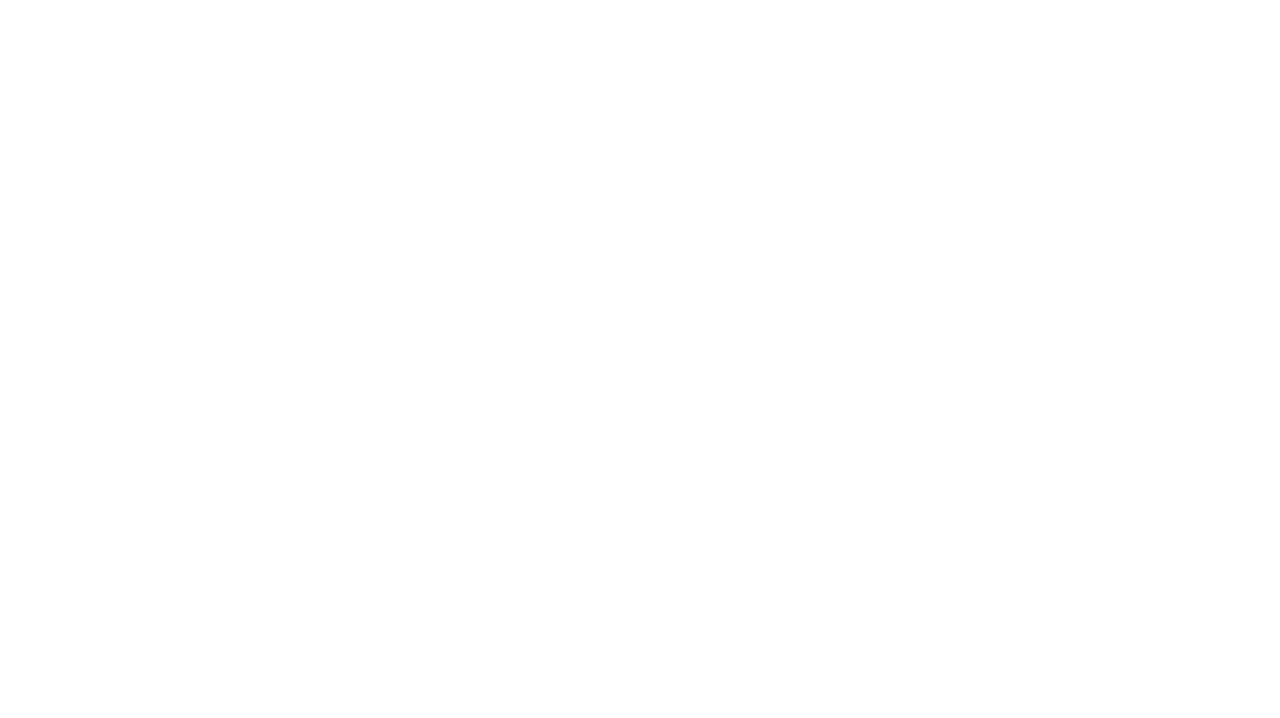
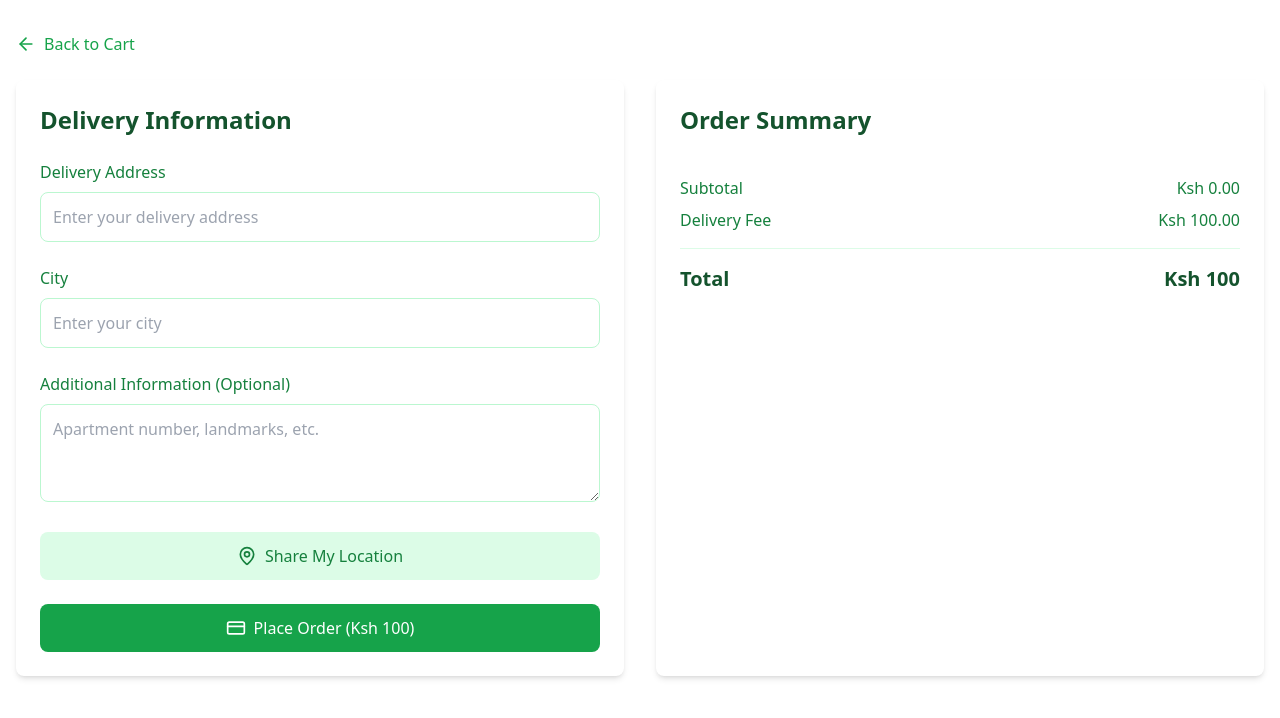
Before and after one commit to Murega14/agrilink_frontend, a React (Create React App) app: page /checkout in a window 1280 px wide. Before the commit this address had no page. Shown: the top 718 px of the page. Built offline with nearby package versions, Linux system fonts and the light colour scheme.

Commit message:
feat: add Checkout component and integrate order fetching in Orders component

```diff
--- a/src/App.js
+++ b/src/App.js
@@ -21,6 +21,7 @@ import Orders from './components/FarmerUI/Orders';
 import Newsletter from './components/FarmerUI/Newsletter';
 import Analytics from './components/FarmerUI/Analytics';
 import ComingSoon from './components/context/ComingSoon';
+import Checkout from './components/BuyerUI/Checkout';
 
 function App() {
   return (
@@ -45,6 +46,7 @@ function App() {
           <Route path='/newsletter' element={<Newsletter />} />
           <Route path='/analytics' element={<Analytics />} />
           <Route path='/comingsoon' element={<ComingSoon />} />
+          <Route path='/checkout' element={<Checkout />} />
         </Routes>
         <ToastContainer />
       </Router>
--- /dev/null
+++ b/src/components/BuyerUI/Checkout.jsx
@@ -0,0 +1,215 @@
+import React, { useState, useContext } from 'react';
+import { useNavigate } from 'react-router-dom';
+import { CartContext } from '../context/Cart';
+import { MapPin, Loader2, CreditCard, ArrowLeft } from 'lucide-react';
+import { Link } from 'react-router-dom';
+import axiosInstance from '../../utils/Axios';
+
+const Checkout = () => {
+  const navigate = useNavigate();
+  const { cartItems, getCartTotal, clearCart } = useContext(CartContext);
+  const [loading, setLoading] = useState(false);
+  const [location, setLocation] = useState({
+    address: '',
+    city: '',
+    additionalInfo: '',
+    coordinates: null
+  });
+
+  const [formErrors, setFormErrors] = useState({});
+
+  const handleGetLocation = () => {
+    if ("geolocation" in navigator) {
+      setLoading(true);
+      navigator.geolocation.getCurrentPosition(
+        (position) => {
+          setLocation(prev => ({
+            ...prev,
+            coordinates: {
+              lat: position.coords.latitude,
+              lng: position.coords.longitude
+            }
+          }));
+          setLoading(false);
+        },
+        (error) => {
+          console.error("Error getting location:", error);
+          setLoading(false);
+        }
+      );
+    } else {
+      alert("Geolocation is not supported by your browser");
+    }
+  };
+
+  const validateForm = () => {
+    const errors = {};
+    if (!location.address.trim()) errors.address = "Delivery address is required";
+    if (!location.city.trim()) errors.city = "City is required";
+    if (!location.coordinates) errors.coordinates = "Please share your location";
+    return errors;
+  };
+
+  const handleSubmit = async (e) => {
+    e.preventDefault();
+
+    const errors = validateForm();
+    if (Object.keys(errors).length > 0) {
+      setFormErrors(errors);
+      return;
+    }
+
+    setLoading(true);
+    try {
+      // Format the order data
+      const orderData = {
+        items: cartItems.map(item => ({
+          product_id: item.id,
+          quantity: item.quantity
+        })),
+        delivery_location: {
+          address: location.address,
+          city: location.city,
+          additional_info: location.additionalInfo,
+          coordinates: location.coordinates
+        }
+      };
+
+      const response = await axiosInstance.post('/api/v1/orders/create', orderData);
+
+      if (response.status !== 200 && response.status !== 201) throw new Error('Failed to create order');
+
+      // Clear cart and redirect to success page
+      clearCart();
+      navigate('/order-success');
+    } catch (error) {
+      console.error('Error creating order:', error);
+      alert('Failed to create order. Please try again.');
+    } finally {
+      setLoading(false);
+    }
+  };
+
+  return (
+    <div className="container mx-auto px-4 py-8">
+      <Link
+        to="/cart"
+        className="inline-flex items-center text-green-600 hover:text-green-700 mb-6"
+      >
+        <ArrowLeft className="mr-2" size={20} />
+        Back to Cart
+      </Link>
+
+      <div className="grid md:grid-cols-2 gap-8">
+        {/* Delivery Information Form */}
+        <div className="bg-white p-6 rounded-lg shadow-md">
+          <h2 className="text-2xl font-bold text-green-900 mb-6">Delivery Information</h2>
+
+          <form onSubmit={handleSubmit} className="space-y-6">
+            <div>
+              <label className="block text-green-700 mb-2">Delivery Address</label>
+              <input
+                type="text"
+                value={location.address}
+                onChange={(e) => setLocation(prev => ({...prev, address: e.target.value}))}
+                className="w-full p-3 border border-green-200 rounded-lg focus:ring-2 focus:ring-green-500 focus:border-transparent"
+                placeholder="Enter your delivery address"
+              />
+              {formErrors.address && (
+                <p className="text-red-500 text-sm mt-1">{formErrors.address}</p>
+              )}
+            </div>
+
+            <div>
+              <label className="block text-green-700 mb-2">City</label>
+              <input
+                type="text"
+                value={location.city}
+                onChange={(e) => setLocation(prev => ({...prev, city: e.target.value}))}
+                className="w-full p-3 border border-green-200 rounded-lg focus:ring-2 focus:ring-green-500 focus:border-transparent"
+                placeholder="Enter your city"
+              />
+              {formErrors.city && (
+                <p className="text-red-500 text-sm mt-1">{formErrors.city}</p>
+              )}
+            </div>
+
+            <div>
+              <label className="block text-green-700 mb-2">Additional Information (Optional)</label>
+              <textarea
+                value={location.additionalInfo}
+                onChange={(e) => setLocation(prev => ({...prev, additionalInfo: e.target.value}))}
+                className="w-full p-3 border border-green-200 rounded-lg focus:ring-2 focus:ring-green-500 focus:border-transparent"
+                placeholder="Apartment number, landmarks, etc."
+                rows="3"
+              />
+            </div>
+
+            <div>
+              <button
+                type="button"
+                onClick={handleGetLocation}
+                className="w-full bg-green-100 text-green-700 py-3 rounded-lg hover:bg-green-200 flex items-center justify-center"
+              >
+                <MapPin className="mr-2" size={20} />
+                {location.coordinates ? 'Location Shared' : 'Share My Location'}
+              </button>
+              {formErrors.coordinates && (
+                <p className="text-red-500 text-sm mt-1">{formErrors.coordinates}</p>
+              )}
+            </div>
+
+            <button
+              type="submit"
+              disabled={loading}
+              className="w-full bg-green-600 text-white py-3 rounded-lg hover:bg-green-700 flex items-center justify-center disabled:bg-green-300"
+            >
+              {loading ? (
+                <Loader2 className="mr-2 animate-spin" size={20} />
+              ) : (
+                <CreditCard className="mr-2" size={20} />
+              )}
+              Place Order (Ksh {getCartTotal() + 100})
+            </button>
+          </form>
+        </div>
+
+        {/* Order Summary */}
+        <div className="bg-white p-6 rounded-lg shadow-md">
+          <h2 className="text-2xl font-bold text-green-900 mb-6">Order Summary</h2>
+
+          <div className="space-y-4">
+            {cartItems.map((item) => (
+              <div key={item.id} className="flex items-center justify-between py-2 border-b border-green-100">
+                <div>
+                  <h3 className="font-medium text-green-900">{item.name}</h3>
+                  <p className="text-sm text-green-600">Quantity: {item.quantity}</p>
+                </div>
+                <p className="font-medium text-green-900">
+                  Ksh {(item.price * item.quantity).toFixed(2)}
+                </p>
+              </div>
+            ))}
+
+            <div className="pt-4">
+              <div className="flex justify-between text-green-700">
+                <span>Subtotal</span>
+                <span>Ksh {getCartTotal().toFixed(2)}</span>
+              </div>
+              <div className="flex justify-between text-green-700 mt-2">
+                <span>Delivery Fee</span>
+                <span>Ksh 100.00</span>
+              </div>
+              <div className="flex justify-between text-xl font-bold text-green-900 mt-4 pt-4 border-t border-green-100">
+                <span>Total</span>
+                <span>Ksh {getCartTotal() + 100}</span>
+              </div>
+            </div>
+          </div>
+        </div>
+      </div>
+    </div>
+  );
+};
+
+export default Checkout;
--- a/src/components/FarmerUI/Orders.jsx
+++ b/src/components/FarmerUI/Orders.jsx
@@ -1,6 +1,8 @@
-import React from 'react';
+import React, { useEffect, useState } from 'react';
 import { ArrowLeft, Package, Clock, CheckCircle, AlertCircle } from 'lucide-react';
 import { useNavigate } from 'react-router-dom';
+import axiosInstance from '../../utils/Axios';
+import AgrilinkSpinner from '../Spinner';
 
 // Card Components
 const Card = ({ children, className = "" }) => (
@@ -29,49 +31,42 @@ const CardContent = ({ children, className = "" }) => (
 
 const Orders = () => {
   const navigate = useNavigate();
+  const [orders, setOrders] = useState([]);
+  const [loading, setLoading] = useState(true);
+  const [error, setError] = useState(null);
 
-  const orders = [
-    {
-      id: 1,
-      orderNumber: 'ORD-2025-001',
-      date: '2025-01-08',
-      customer: 'Fresh Mart Grocers',
-      items: [
-        { name: 'Organic Tomatoes', quantity: '50 kg', price: 750.00 },
-        { name: 'Bell Peppers', quantity: '25 kg', price: 500.00 }
-      ],
-      status: 'Delivered',
-      totalAmount: 1250.00,
-      deliveryDate: '2025-01-10'
-    },
-    {
-      id: 2,
-      orderNumber: 'ORD-2025-002',
-      date: '2025-01-07',
-      customer: 'Green Foods Co.',
-      items: [
-        { name: 'Sweet Corn', quantity: '100 kg', price: 475.50 },
-        { name: 'Green Beans', quantity: '40 kg', price: 400.00 }
-      ],
-      status: 'Processing',
-      totalAmount: 875.50,
-      deliveryDate: '2025-01-12'
-    },
-    {
-      id: 3,
-      orderNumber: 'ORD-2025-003',
-      date: '2025-01-05',
-      customer: 'Local Market Chain',
-      items: [
-        { name: 'Carrots', quantity: '75 kg', price: 600.00 },
-        { name: 'Potatoes', quantity: '100 kg', price: 800.00 },
-        { name: 'Onions', quantity: '70 kg', price: 700.00 }
-      ],
-      status: 'Pending',
-      totalAmount: 2100.00,
-      deliveryDate: '2025-01-15'
-    }
-  ];
+  useEffect(() => {
+    const fetchOrders = async () => {
+      try {
+        const response = await axiosInstance.get('/api/v1/farmer/orders');
+        const transformedOrders = response.data.orders.map(order => ({
+          id: order.order_id,
+          orderNumber: `ORD-${order.order_id}`,
+          date: new Date(order.order_date).toISOString().split('T')[0],
+          customer: order.buyer_name,
+          items: order.items.map(item => ({
+            name: item.product_name,
+            quantity: `${item.quantity} kg`,
+            price: item.price_per_unit
+          })),
+          status: order.status,
+          totalAmount: order.subtotal,
+          deliveryDate: order.delivery_date || 'Pending'
+        }));
+        setOrders(transformedOrders);
+        setLoading(false);
+      } catch (err){
+        setError(err.response?.data?.error || 'Failed to fetch orders');
+        setLoading(false);
+      }
+    };
+    fetchOrders();
+  }, []);
+
+  if (loading) return <div className="flex items-center justify-center h-screen">
+  <AgrilinkSpinner size={150} color="#1F4D4D" />
+  </div>;
+  if (error) return <div>Error: {error}</div>;
 
   const getStatusIcon = (status) => {
     switch (status.toLowerCase()) {
```
